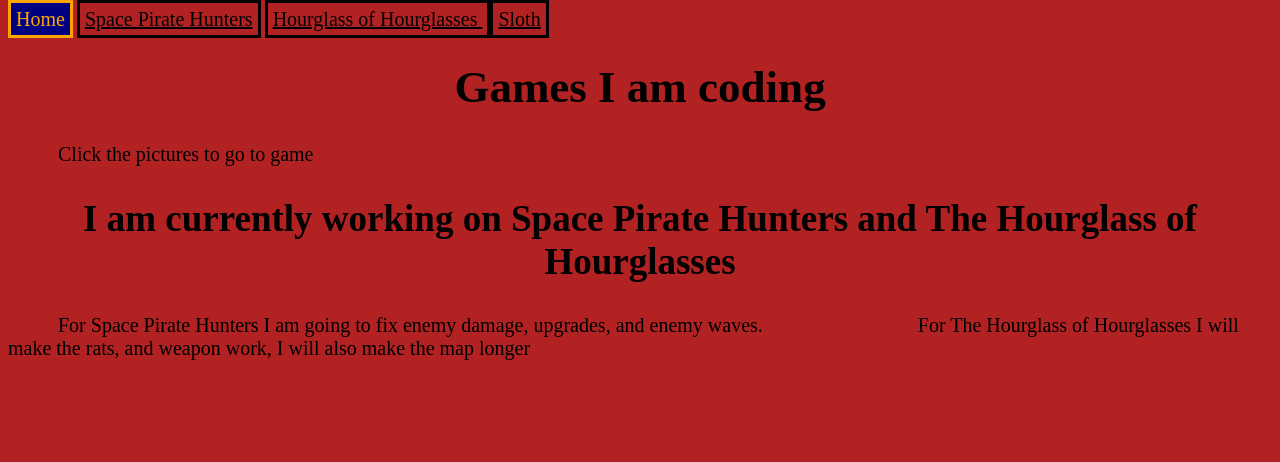
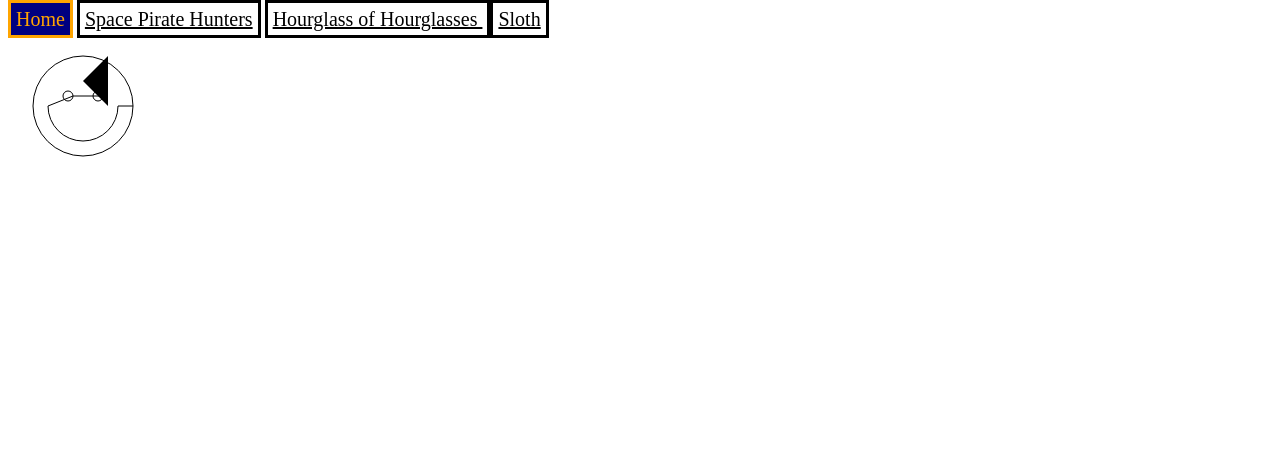
Before and after one commit to tuckjhansen/game-website, a website: page index.html in a window 1280 px wide. Drawn offline with Linux system fonts and the light colour scheme.

Commit message:
canvas learning

```diff
--- /dev/null
+++ b/canvas.js
@@ -0,0 +1,24 @@
+
+function draw() {
+    const canvas = document.getElementById('canvas');
+    if (canvas.getContext) {
+        const ctx = canvas.getContext('2d');
+        ctx.beginPath();
+        ctx.moveTo(75, 50);
+        ctx.lineTo(100, 75);
+        ctx.lineTo(100, 25);
+        ctx.moveTo(100, 100);
+        ctx.fill();
+
+        ctx.beginPath();
+        ctx.arc(75, 75, 50, 0, Math.PI * 2, true); // Outer circle
+
+        ctx.arc(75, 75, 35, 0, Math.PI, false);  // Mouth (clockwise)
+
+        ctx.arc(60, 65, 5, 0, Math.PI * 2, true);  // Left eye
+
+        ctx.arc(90, 65, 5, 0, Math.PI * 2, true);  // Right eye
+        ctx.stroke();
+    }
+
+}
--- a/index.html
+++ b/index.html
@@ -5,18 +5,13 @@
     <span class="current-page">Home</span>
     <a href="space.html" class="nav-link"> Space Pirate Hunters</a>
     <a href="hourglass.html" class="nav-link">Hourglass of Hourglasses </a>
-    <a href="sloth.html" class="nav-link">Sloth</a>
+    <a href="sloth.html" class="nav-link">Sloth</a><br>
+    <script src="canvas.js"></script>
   </head>
 
-  <body>
-    <h1>Games I am coding</h1>
-    <span class="tip">Click the pictures to go to game</span>
-    <h2> I am currently working on Space Pirate Hunters and The Hourglass of Hourglasses</h2>
-    <span class="left-para">For Space Pirate Hunters I am going to fix enemy damage,
-      upgrades, and enemy waves. </span>
-    <span class="right-para">For The Hourglass of Hourglasses I will make the rats, and weapon
-      work, I will also make the map longer </span>
+  <body onload="draw();">
 
+      <canvas id="canvas" width="150" height="150"></canvas>
 
 
 
--- a/stylev1.css
+++ b/stylev1.css
@@ -1,5 +1,5 @@
 body {
-    background: FireBrick;
+    /* background: FireBrick; */
 }
 
 span.current-page {
```
Also changed, not shown: sprite_background_0.png (added).
